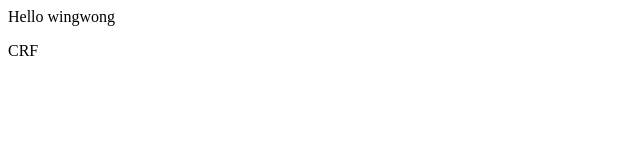
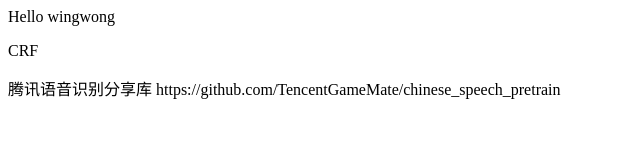
Before and after one commit to wingwong0015/wingwong0015.github.io, a plain HTML site: page index.html in a window 1280 px wide. Shown: the whole page, without its empty margins (0-640 px from the left). Drawn offline with Linux system fonts and the light colour scheme.

Commit message:
-- add 语音识别

```diff
--- a/index.html
+++ b/index.html
@@ -1,2 +1,4 @@
 <p>Hello wingwong</p>
 <p> CRF </p>
+
+<p> 腾讯语音识别分享库 https://github.com/TencentGameMate/chinese_speech_pretrain <p>
```
